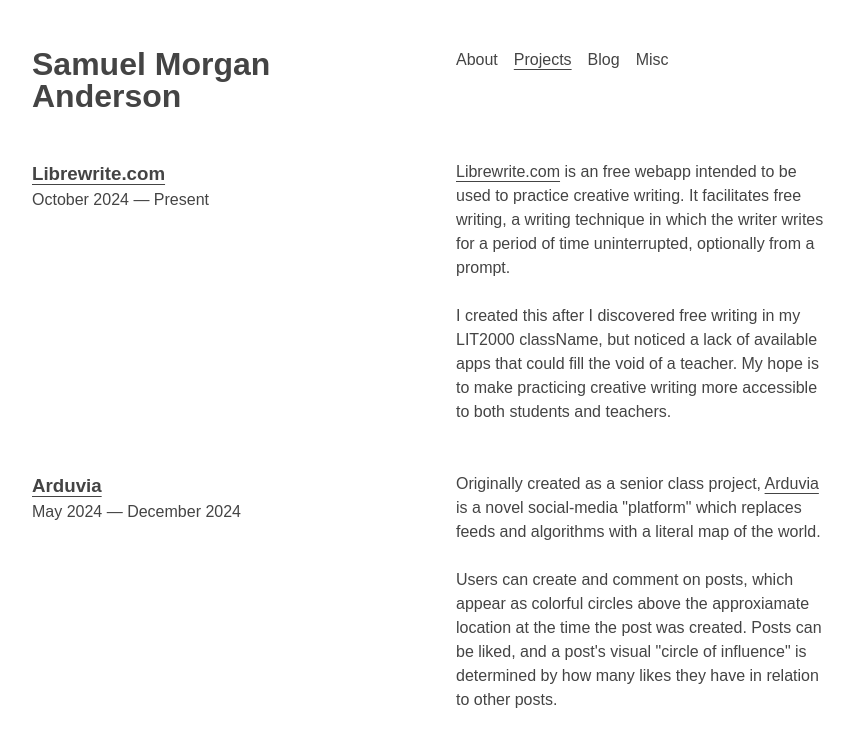
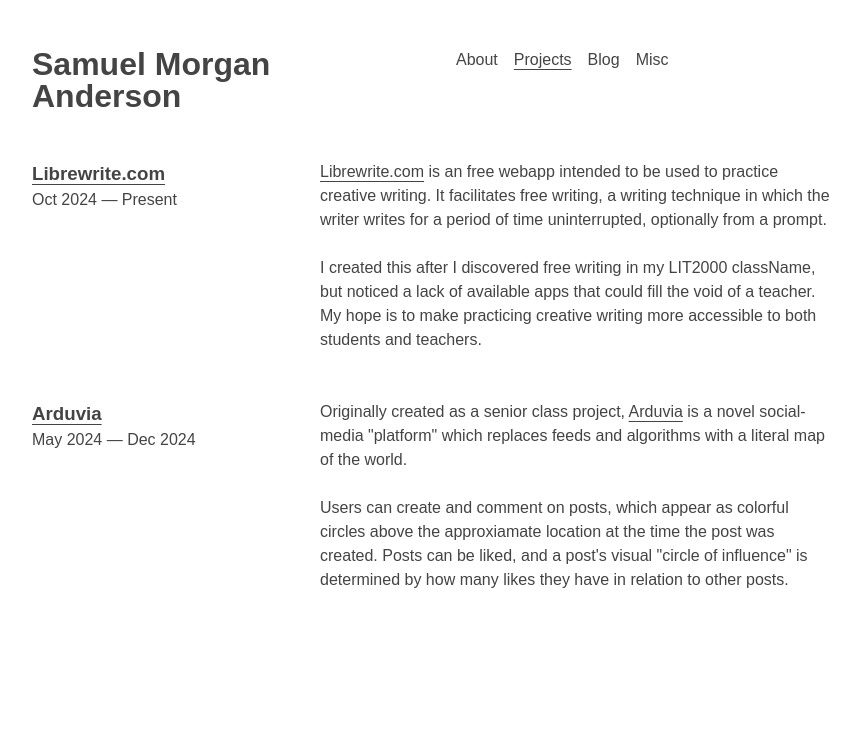
Before and after one commit to sama305/samueland.dev, a Next.js app: page /projects in a window 1280 px wide. Shown: the top 746 px of the page, without its empty margins (208-1068 px from the left). Built offline with nearby package versions, Linux system fonts and the light colour scheme.

Commit message:
changed spacing of projects section, added btn to game page
* button goes back to games list

```diff
--- a/src/app/(blog)/game/[gameName]/page.tsx
+++ b/src/app/(blog)/game/[gameName]/page.tsx
@@ -1,3 +1,4 @@
+import Link from 'next/link'
 import PicoGame from '../../../../../components/PicoGame'
 
 interface GameParams {
@@ -12,6 +13,9 @@
   return (
     <div>
       <PicoGame gameName={gameName} />
+      <div style={{ marginTop: '1rem'}}>
+        <Link href={"/misc/games"}>&larr; See other games</Link>
+      </div>
     </div>
   )
 }
--- a/src/app/(site)/projects/page.tsx
+++ b/src/app/(site)/projects/page.tsx
@@ -2,9 +2,9 @@
   return (
     <div>
       <div className="content">
-        <div className="left">
+        <div style={{ width: '15rem' }} >
           <h3><a style={{ fontWeight: 'bold'}} className="social" href="https://librewrite.com">Librewrite.com</a></h3>
-          October 2024 &mdash; Present
+          Oct 2024 &mdash; Present
         </div>
         <div className="right">
           <p>
@@ -21,9 +21,9 @@
         </div>
       </div>
       <div style={{ marginTop: '3rem' }} className="content">
-        <div className="left">
+        <div style={{ width: '15rem' }}>
           <h3><a style={{ fontWeight: 'bold'}} className="social" href="https://arduvia.com">Arduvia</a></h3>
-          May 2024 &mdash; December 2024
+          May 2024 &mdash; Dec 2024
         </div>
         <div className="right">
           <p>
```
